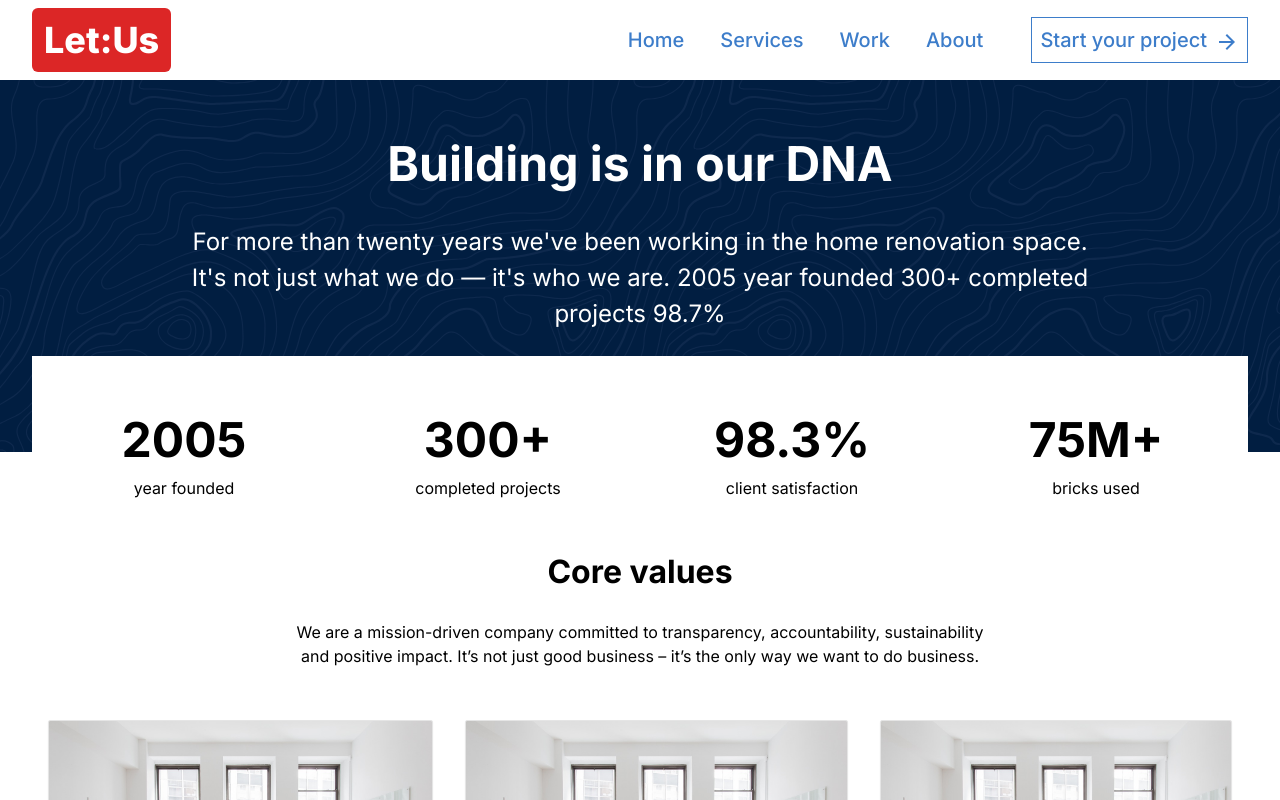
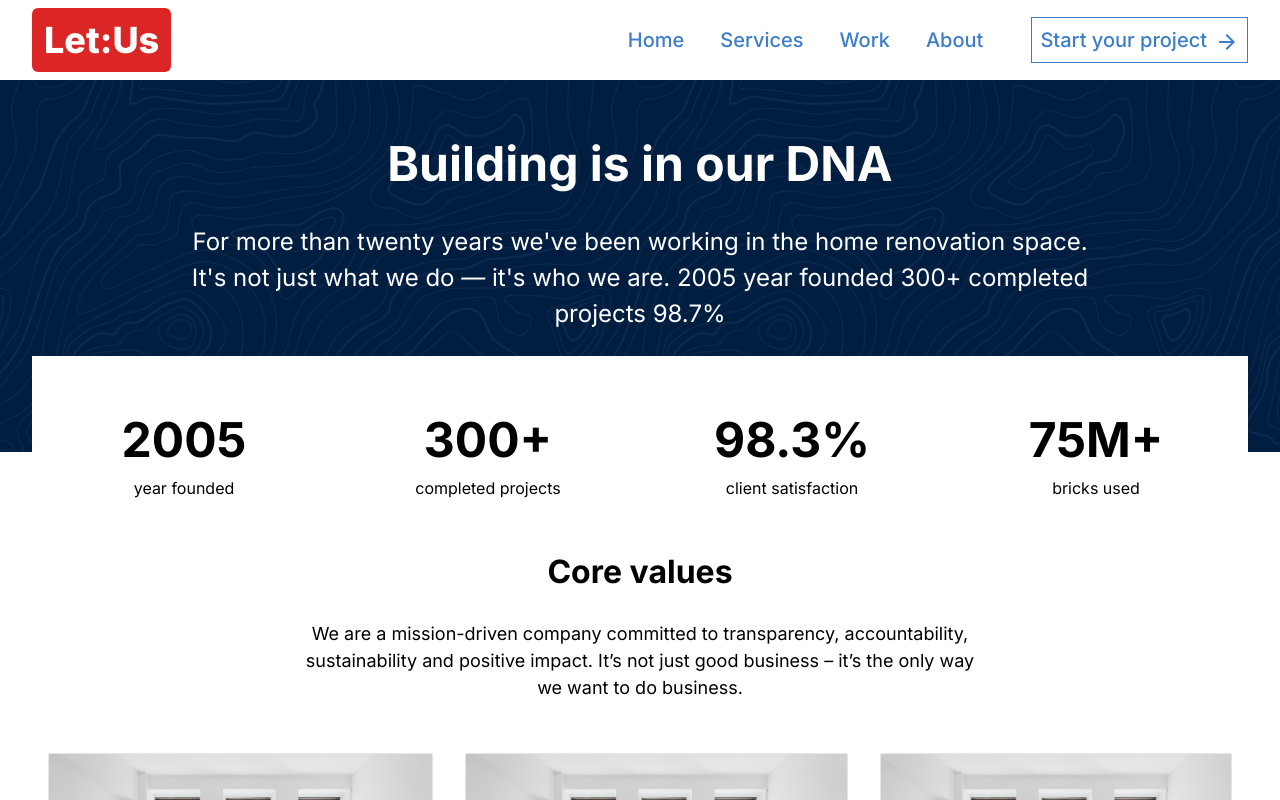
Before and after one commit to kapilaklecha/house-builder, a Next.js app: page /about in a window 1280 px wide. Shown: the top 800 px of the page. Built offline with nearby package versions, Linux system fonts and the light colour scheme.

Commit message:
increase text size

```diff
--- a/app/about/page.tsx
+++ b/app/about/page.tsx
@@ -33,7 +33,7 @@ const page = () => {
             <h2 className=' font-bold text-[32px] mb-6'>
                 Core values
             </h2>
-            <p>We are a mission-driven company committed to transparency, accountability, sustainability and positive impact. It’s not just good business – it’s the only way we want to do business.</p>
+            <p className=' text-[18px]'>We are a mission-driven company committed to transparency, accountability, sustainability and positive impact. It’s not just good business – it’s the only way we want to do business.</p>
         </div>
         </div>
         <div className='flex'>
```
